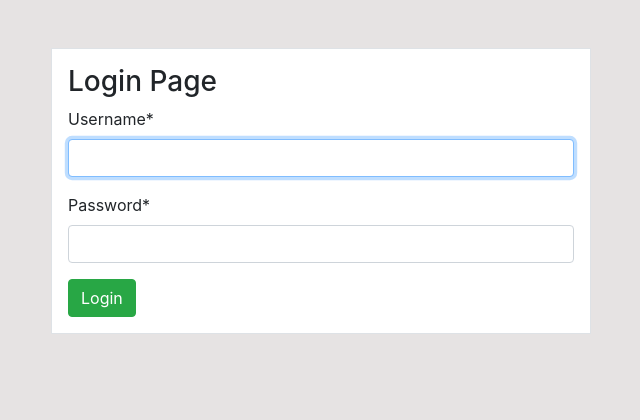
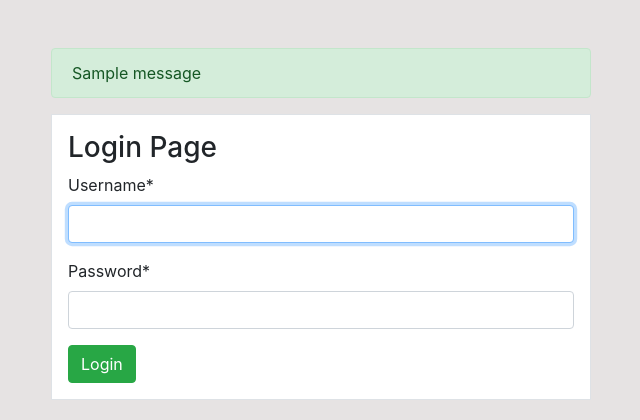
Before and after one commit to Maquiz1/inentory, a Django app: page / in a window 1280 px wide. Shown: the part 56-476 px from the top of the page, without its empty margins (319-959 px from the left). Run offline with Django 3.2, Linux system fonts and the light colour scheme; one stand-in notice (Sample message) is shown; some libraries are stand-ins or nearby versions.

Commit message:
update flass message

```diff
--- a/dashboard/views.py
+++ b/dashboard/views.py
@@ -4,6 +4,7 @@ from django.contrib.auth.decorators import login_required
 from .models import Product, Order
 from .forms import ProductForm, OrderForm
 from django.contrib.auth.models import User
+from django.contrib import messages
 
 
 # @login_required(login_url='user-login')
@@ -71,6 +72,8 @@ def product(request):
         form = ProductForm(request.POST)
         if form.is_valid():
             form.save()
+            product_name = form.cleaned_data.get('name')
+            messages.success(request, f'{product_name} has been added')
             return redirect('dashboard-product')
     else:
         form = ProductForm()
--- a/templates/dashboard/staff_index.html
+++ b/templates/dashboard/staff_index.html
@@ -28,6 +28,7 @@
                                 <th scope="col">Product</th>
                                 <th scope="col">Category</th>
                                 <th scope="col">Quantity</th>
+                                <th scope="col">Date</th>
                             </tr>
                         </thead>
                         <tbody>
@@ -37,6 +38,7 @@
                                 <td>{{ order.product.name }}</td>
                                 <td>{{ order.product.category }}</td>
                                 <td>{{ order.order_quantity }}</td>
+                                <td>{{ order.date }}</td>
                             </tr>
                             {% endif %}
                             {% endfor %}
--- a/templates/user/login.html
+++ b/templates/user/login.html
@@ -7,6 +7,13 @@
     <div class="container">
         <div class="row mt-5">
             <div class="col-md-6 offset-md-3">
+                {% for message in messages %}
+                {% if message %}
+                    <div class="alert alert-{{ message.tags }}">
+                        {{ message }}
+                    </div>
+                {% endif %}
+                {% endfor %}
                 <div class="border bg-white p-3">
                     <h3>Login Page</h3>
                     </hr>
--- a/user/views.py
+++ b/user/views.py
@@ -2,6 +2,7 @@ from django.shortcuts import render, redirect
 from django.contrib.auth.forms import UserCreationForm
 from . forms import CreateUserForm, UserUpdateForm, ProfileUpdateForm
 from django.contrib.auth.models import User
+from django.contrib import messages
 
 
 # def register(request):
@@ -23,6 +24,8 @@ def register(request):
         form = CreateUserForm(request.POST)
         if form.is_valid():
             form.save()
+            username = form.cleaned_data.get('username')
+            messages.success(request, f'{username} has been registered successful You can now log in')
             return redirect('user-login')
     else:
         form = CreateUserForm()
```
Also changed, not shown: templates/dashboard/product.html (+7 -0 lines), db.sqlite3.
